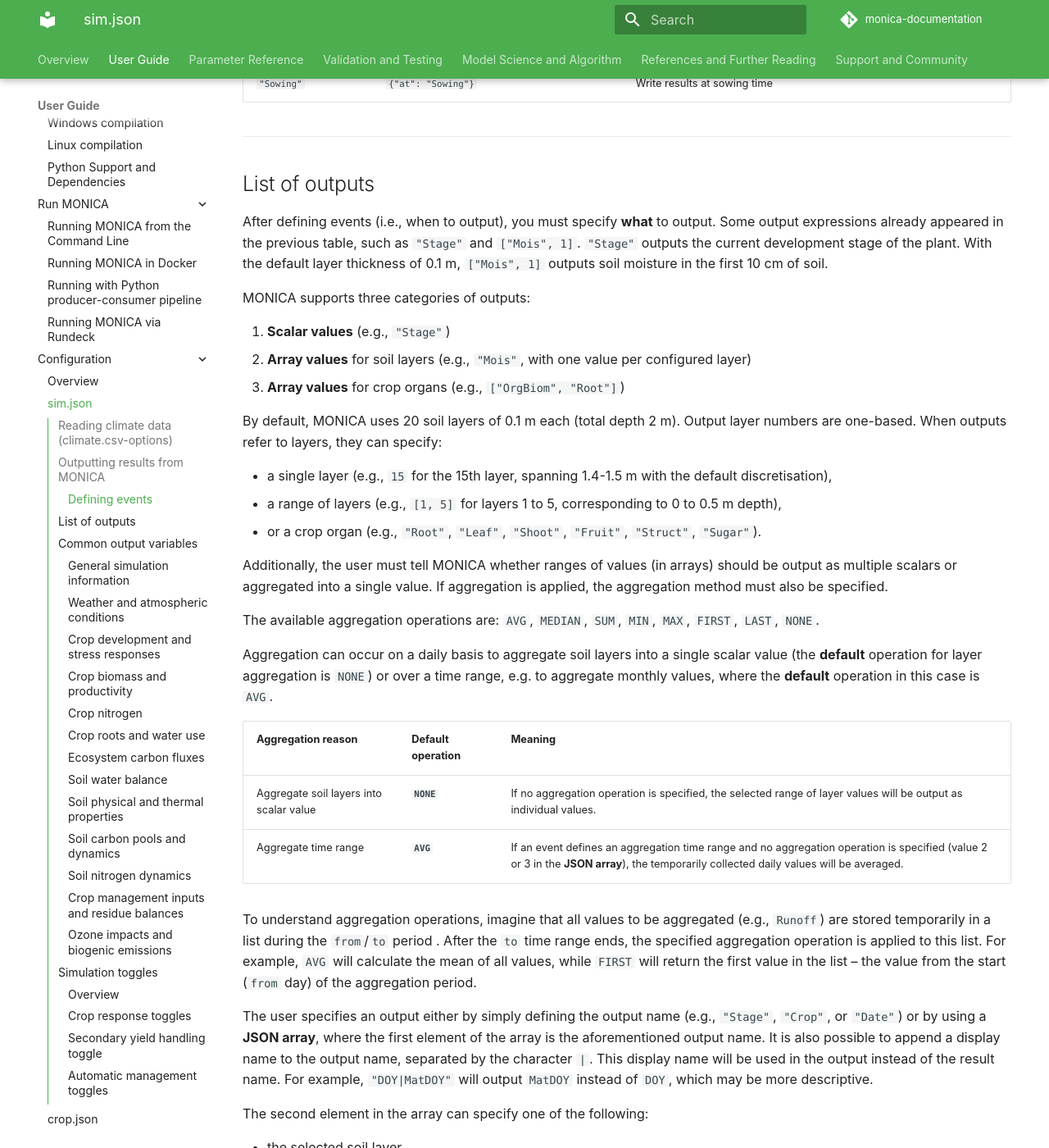
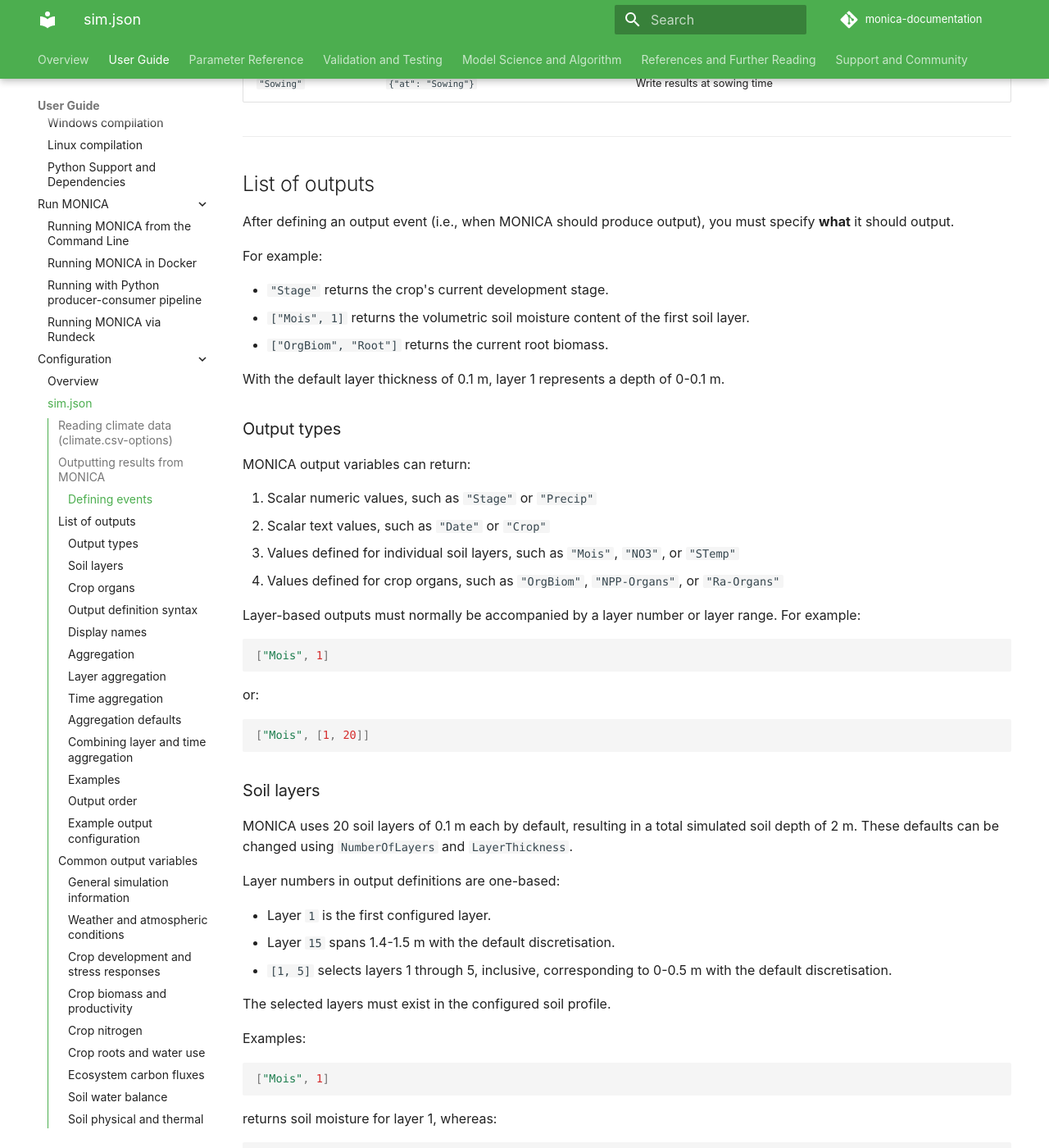
Before and after one commit to zalf-rpm/monica-documentation, an MkDocs documentation site: the page built from docs/user_guide/configuration_files/config_sim_json.md, in a window 1280 px wide and 1400 px high, scrolled down 6411 px. Shown: the whole window at 82% size. Built offline with MkDocs 1.6.1 and Material for MkDocs 9.7.7, drawn with Linux system fonts in a browser that asks for light colours; comment, search, counter and statistics services are not loaded; some of the changed text lies outside the part shown.

Commit message:
Update list of outputs

````diff
--- a/docs/user_guide/configuration_files/config_sim_json.md
+++ b/docs/user_guide/configuration_files/config_sim_json.md
@@ -222,65 +222,312 @@ The following table shows event expression examples, shortcuts, and their expand
 
 ## List of outputs
 
-After defining events (i.e., when to output), you must specify **what** to output. Some output expressions already appeared in the previous table, such as `"Stage"` and `["Mois", 1]`. `"Stage"` outputs the current development stage of the plant. With the default layer thickness of 0.1 m, `["Mois", 1]` outputs soil moisture in the first 10 cm of soil.
+After defining an output event (i.e., when MONICA should produce output), you must specify **what** it should output.
 
-MONICA supports three categories of outputs:
+For example:
 
-1. **Scalar values** (e.g., `"Stage"`)
-2. **Array values** for soil layers (e.g., `"Mois"`, with one value per configured layer)
-3. **Array values** for crop organs (e.g., `["OrgBiom", "Root"]`)
+- `"Stage"` returns the crop's current development stage.
+- `["Mois", 1]` returns the volumetric soil moisture content of the first soil layer.
+- `["OrgBiom", "Root"]` returns the current root biomass.
 
-By default, MONICA uses 20 soil layers of 0.1 m each (total depth 2 m). Output layer numbers are one-based. When outputs refer to layers, they can specify:
+With the default layer thickness of 0.1 m, layer 1 represents a depth of 0-0.1 m.
 
-* a single layer (e.g., `15` for the 15th layer, spanning 1.4-1.5 m with the default discretisation),
-* a range of layers (e.g., `[1, 5]` for layers 1 to 5, corresponding to 0 to 0.5 m depth),
-* or a crop organ (e.g., `"Root"`, `"Leaf"`, `"Shoot"`, `"Fruit"`, `"Struct"`, `"Sugar"`).
+### Output types
 
-Additionally, the user must tell MONICA whether ranges of values (in arrays) should be output as multiple scalars or aggregated into a single value. If aggregation is applied, the aggregation method must also be specified.
+MONICA output variables can return:
 
-The available aggregation operations are: `AVG`, `MEDIAN`, `SUM`, `MIN`, `MAX`, `FIRST`, `LAST`, `NONE`.
+1. Scalar numeric values, such as `"Stage"` or `"Precip"`
+2. Scalar text values, such as `"Date"` or `"Crop"`
+3. Values defined for individual soil layers, such as `"Mois"`, `"NO3"`, or `"STemp"`
+4. Values defined for crop organs, such as `"OrgBiom"`, `"NPP-Organs"`, or `"Ra-Organs"`
 
-Aggregation can occur on a daily basis to aggregate soil layers into a single scalar value (the **default** operation for layer aggregation is `NONE`) or over a time range, e.g. to aggregate monthly values, where the **default** operation in this case is `AVG`.
+Layer-based outputs must normally be accompanied by a layer number or layer range. For example:
 
-| Aggregation reason                      | Default operation  | Meaning                                                                                                                                                                                |
-|-----------------------------------------|--------------------|----------------------------------------------------------------------------------------------------------------------------------------------------------------------------------------|
-| Aggregate soil layers into scalar value | **`NONE`**         | If no aggregation operation is specified, the selected range of layer values will be output as individual values.                                                                      |
-| Aggregate time range                    | **`AVG`**          | If an event defines an aggregation time range and no aggregation operation is specified (value 2 or 3 in the **JSON array**), the temporarily collected daily values will be averaged. |
+```json
+["Mois", 1]
+```
 
-To understand aggregation operations, imagine that all values to be aggregated (e.g., `Runoff`) are stored temporarily in a list during the `from`/`to` period . After the `to` time range ends, the specified aggregation operation is applied to this list. For example, `AVG` will calculate the mean of all values, while `FIRST` will return the first value in the list &ndash; the value from the start (`from` day) of the aggregation period.
+or:
 
-The user specifies an output either by simply defining the output name (e.g., `"Stage"`, `"Crop"`, or `"Date"`) or by using a **JSON array**, where the first element of the array is the aforementioned output name. It is also possible to append a display name to the output name, separated by the character `|`. This display name will be used in the output instead of the result name. For example, `"DOY|MatDOY"` will output `MatDOY` instead of `DOY`, which may be more descriptive.
+```json
+["Mois", [1, 20]]
+```
 
-The second element in the array can specify one of the following:
+### Soil layers
 
-* the selected soil layer,
-* a range of layers,
-* a crop organ (for array values), or
-* an aggregation operation (for scalar values).
+MONICA uses 20 soil layers of 0.1 m each by default, resulting in a total simulated soil depth of 2 m. These defaults can be changed using `NumberOfLayers` and `LayerThickness`.
 
-If omitted, the aggregation operation defaults to `NONE`.
+Layer numbers in output definitions are one-based:
 
-For array outputs, a third element can define the aggregation operation. The second element can be:
+- Layer `1` is the first configured layer.
+- Layer `15` spans 1.4-1.5 m with the default discretisation.
+- `[1, 5]` selects layers 1 through 5, inclusive, corresponding to 0-0.5 m with the default discretisation.
 
-* a single number (e.g., the soil layer number),
-* a string describing the crop organ, or
-* an array that describes a layer range (for soil layers only).
+The selected layers must exist in the configured soil profile.
 
-In the latter case, the first value of the array is the starting layer, the second the ending layer (inclusive), and an optional third value specifies the aggregation operation. If the range includes an aggregation operation, MONICA will apply it and store a single aggregated value each time output is requested. Otherwise, individual layer values will be listed in the output, each labeled with the result name and the corresponding layer number (e.g., `Mois_1`, `Mois_2`, etc.).
+Examples:
 
-The following examples show the possible variations:
+```json
+["Mois", 1]
+```
 
-| Output definition                        | Meaning                                                                                                                                                                                               |
-|------------------------------------------|-------------------------------------------------------------------------------------------------------------------------------------------------------------------------------------------------------|
-| `"Date"`                                 | Output the ISO date (e.g., `2017-01-17`)                                                                                                                                                              |
-| `["Year", "LAST"]`                       | Output the year at the `to` time &ndash; the year at the end of the aggregation period                                                                                                                |
-| `["PercolationRate\|WDrain", 15, "SUM"]` | Output the sum of percolation rates in soil layer 15 (1.5 m) during the aggregation period, and rename it in the output as `WDrain` (`SUM` requires an event to specify the aggregation time range.)  |
-| `["Mois", [1, 20]]`                      | Output the daily soil moisture of all 20 soil layers. The outputs will be labeled "Mois_1", "Mois_2", etc.                                                                                            |
-| `["OrgBiom", "Leaf"]`                    | Output the daily organic biomass of leaves                                                                                                                                                            |
-| `["SOC", [1, 3, "AVG"]]`                 | Output the daily soil organic carbon as a single value averaged across the first three soil layers                                                                                                    |
-| `["Precip", "SUM"]`                      | Output the sum of precipitation values within a given aggregation time range                                                                                                                          |
+returns soil moisture for layer 1, whereas:
 
-In the generated output file, the order of the results follows the sequence defined in the `events` list and can be relied upon.
+```json
+["Mois", [1, 5]]
+```
+
+returns a separate value for each of layers 1 through 5.
+
+Without a display-name override, these values receive column names such as:
+
+```
+Mois_1, Mois_2, Mois_3, Mois_4, Mois_5
+```
+
+### Crop organs
+
+Organ-specific outputs use one of the following organ selectors:
+
+```
+Root, Leaf, Shoot, Fruit, Struct, Sugar
+```
+
+For example:
+
+```json
+["OrgBiom", "Leaf"]
+```
+
+returns the current leaf biomass.
+
+Not every crop necessarily defines every organ. If the selected organ is not present in the current crop, the output may be zero.
+
+Output names are case-sensitive. Aggregation operation and organ names are case-insensitive. Nevertheless, using the uppercase operation names and the organ spelling shown above is recommended.
+
+### Output definition syntax
+
+An output can be specified either as a string:
+
+```json
+"Stage"
+```
+
+or as a JSON array whose first element is the output name:
+
+```json
+["Mois", 1]
+```
+
+The general forms are:
+
+```json
+"OutputName"
+```
+
+```json
+["OutputName", "TIME_OPERATION"]
+```
+
+```json
+["OutputName", LAYER]
+```
+
+```json
+["OutputName", LAYER, "TIME_OPERATION"]
+```
+
+```json
+["OutputName", [FIRST_LAYER, LAST LAYER]]
+```
+
+```json
+["OutputName", [FIRST_LAYER, LAST LAYER, "LAYER_OPERATION"]]
+```
+
+```json
+["OutputName", [FIRST_LAYER, LAST LAYER, "LAYER_OPERATION"], "TIME_OPERATION"]
+```
+
+and, for organ-specific outputs:
+
+```json
+["OutputName", "ORGAN"]
+```
+
+```json
+["OutputName", "ORGAN", "TIME_OPERATION"]
+```
+
+MONICA silently omits unknown output names. Therefore, output names should be copied exactly from the list of supported outputs.
+
+### Display names
+
+A display name can be appended to an output name using `|`:
+
+```json
+["DOY|MatDOY", "LAST"]
+```
+
+The output column is then named `MatDOY` instead of `DOY`.
+
+Another example is:
+
+```json
+["PercolationRate|WDrain", 15, "SUM"]
+```
+
+This selects percolation from layer 15, sums it over the event's aggregation period, and writes the result under the name `WDrain`.
+
+When a display name is used for an unaggregated layer range, the same display may be used for every selected layer.
+
+### Aggregation
+
+MONICA supports two independent forms of aggregation:
+
+1. **Layer aggregation** combines values from several soil layers at each sampling step.
+2. **Time aggregation** combines values collected over an event period, such as a month, year, crop cycle, or complete simulation run.
+
+The supported operations are:
+
+```
+AVG, MEDIAN, SUM, MIN, MAX, FIRST, LAST, NONE
+```
+
+### Layer aggregation
+
+A layer aggregation operation is placed inside the layer range array:
+
+```json
+["SOC", [1, 3, "AVG"]]
+```
+
+At every sampling step, this calculates one value by averaging SOC across layers 1 through 3.
+
+If no layer operation is specified, the default is `NONE`:
+
+```json
+["SOC", [1, 3]]
+```
+
+This produces three separate values rather than one aggregated value.
+
+For layer aggregation:
+
+- `AVG` returns the arithmetic mean across the selected layers
+- `MEDIAN` returns the median across the selected layers
+- `SUM` returns the sum across the selected layers
+- `MIN` and `MAX` return the smallest and largest values
+- `FIRST` returns the value from the shallowest selected layer
+- `LAST` returns the value from the deepest selected layer
+- `NONE` preserves the individual layer values
+
+Layer aggregation is applied at each sampling step, before any time aggregation.
+
+### Time aggregation
+
+A time aggregation operation is specified as the second element for scalar outputs:
+
+```json
+["Precip", "SUM"]
+```
+
+or as the third outer element for layer- or organ-specific outputs:
+
+```json
+["PercolationRate", 15, "SUM"]
+```
+
+```json
+["SOC", [1, 3, "AVG"], "LAST"]
+```
+
+```json
+["OrgBiom", "Leaf", "MAX"]
+```
+
+For event periods such as `monthly`, `yearly`, `crop`, and `run`, MONICA temporarily collects values and applies the selected time operation when the event period ends.
+
+For numeric outputs, the default time operation is `AVG`.
+
+For example:
+
+```json
+"Act_ET"
+```
+
+in a monthly event returns the average of the collected daily values. To obtain monthly cumulative evapotranspiration, use:
+
+```json
+["Act_ET", "SUM"]
+```
+
+The period boundaries are inclusive. For an unfiltered `from`/`to` period:
+
+- `FIRST` returns the value collected on the `from` day.
+- `LAST` returns the value collected on the `to` day.
+
+If the event also contains a `while` condition, `FIRST` and `LAST` refer to the first and last values actually collected while the condition was true.
+
+For text outputs such as `Date` and `Crop`, use `FIRST` or `LAST` explicitly. Other operations are numeric and are not meaningful for text values.
+
+Although `NONE` is accepted as a time operation, it currently behaves like `LAST`. Use `LAST` explicitly when that behavior is required.
+
+For instantaneous events such as `daily`, a date event, or `Harvest`, no time range is accumulated. Consequently, the time operation has no practical effect.
+
+### Aggregation defaults
+
+| Aggregation type         | Default     | Meaning                                              |
+|--------------------------|-------------|------------------------------------------------------|
+| Layer aggregation        | `NONE`      | Return a separate value for every selected layer     |
+| Numeric time aggregation | `AVG`       | Average the values collected during the event period |
+| Text time aggregation    | First value | Use `FIRST` or `LAST` explicitly for clarity         |
+
+### Combining layer and time aggregation
+
+Layer and time aggregation can be combined:
+
+```json
+["Mois", [1, 15, "AVG"], "LAST"]
+```
+
+This definition:
+
+1. Averages soil moisture across layers 1–15 on every sampling day.
+2. Returns the resulting average from the last day of the event period.
+
+Similarly:
+
+```json
+["SOC", [1, 3, "AVG"], "AVG"]
+```
+
+first averages `SOC` across layers 1–3 on each day and then averages those daily values over the event period.
+
+### Examples
+
+| Output definition                        | Meaning                                                                                       |
+|------------------------------------------|-----------------------------------------------------------------------------------------------|
+| `"Date"`                                 | Return the current date in ISO format, for example `2017-01-17`                               |
+| `["Year", "LAST"]`                       | Return the year associated with the final collected value                                     |
+| `["PercolationRate\|WDrain", 15, "SUM"]` | Sum percolation rate from layer 15 over the event period and name the result `WDrain`         |
+| `["Mois", [1, 20]]`                      | Return one soil moisture value for every layer                                                |
+| `["Mois", [1, 20, "AVG]]`                | Return one value containing the mean soil moisture across all 20 layers at each sampling step |
+| `["OrgBiom", "Leaf"]`                    | Return current leaf biomass                                                                   |
+| `["SOC", [1, 3, "AVG"]]`                 | Average soil organic carbon across layers 1-3 at each sampling step                           |
+| `["SOC", [1, 3, "AVG], "LAST]`           | Return the layer average SOC value from the final day of the event period                     |
+| `["Precip", "SUM"]`                      | Sum precipitation over the event period                                                       |
+| `["SnowD", "MAX"]`                       | Return the maximum snow depth during the event period                                         |
+
+### Output order
+
+Within each event section, output columns follow the order in which their definitions appear in the `events` list.
+
+Event sections are also processed in their configured order. Depending on the runner configuration, the sections may be written consecutively to one file or to separate files.
+
+Unknown output names are omitted, so they do not reserve a position in the output.
+
+### Example output configuration
 
 The example below shows an output section that produces an equivalent file to the `rmout` file from MONICA version 1. It also includes a commented out (`__events`) example of outputs used in the **EU MACSUR Heat Stress** study.
 
````
